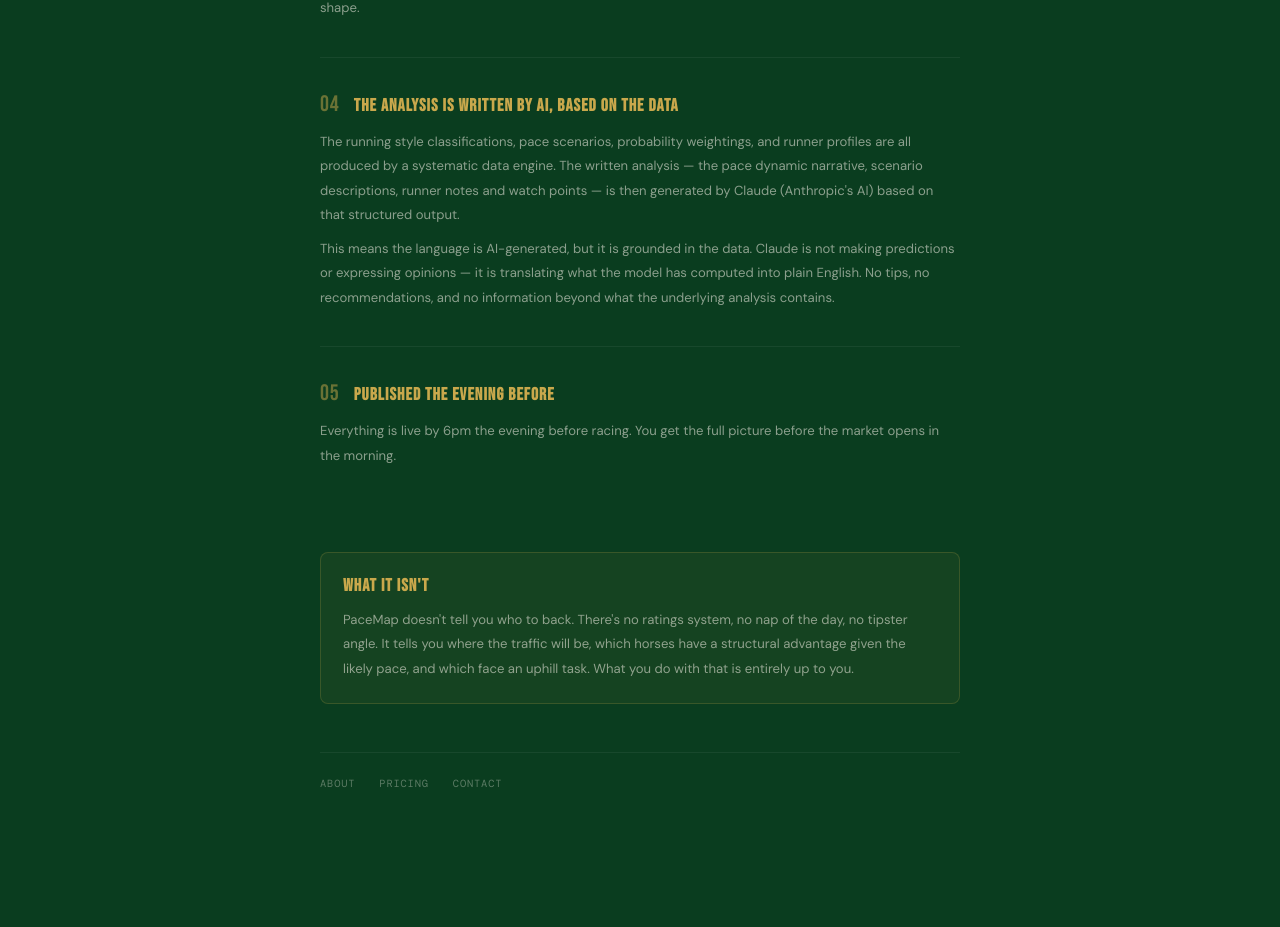
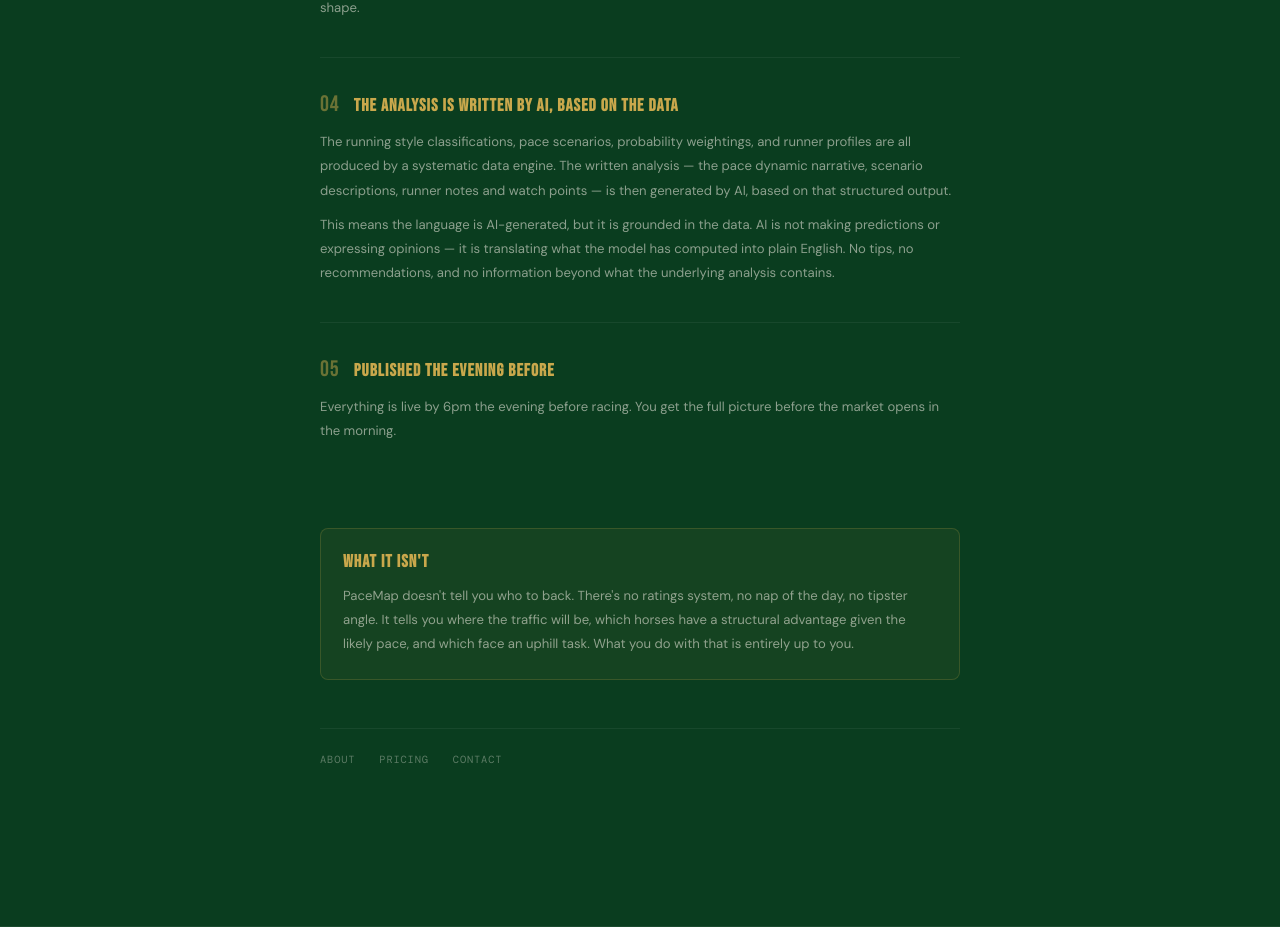
Before and after one commit to ppcjobber/clerk-authentication-starter, a Next.js app: page /how-it-works in a window 1280 px wide. Shown: the part 955-1882 px from the top of the page. Built offline with nearby package versions, Linux system fonts and the light colour scheme; no server answers; a web font is replaced by a local one.

Commit message:
Update page.tsx

```diff
--- a/app/how-it-works/page.tsx
+++ b/app/how-it-works/page.tsx
@@ -31,8 +31,8 @@ const steps = [
     number: "04",
     title: "The analysis is written by AI, based on the data",
     body: [
-      "The running style classifications, pace scenarios, probability weightings, and runner profiles are all produced by a systematic data engine. The written analysis — the pace dynamic narrative, scenario descriptions, runner notes and watch points — is then generated by Claude (Anthropic's AI) based on that structured output.",
-      "This means the language is AI-generated, but it is grounded in the data. Claude is not making predictions or expressing opinions — it is translating what the model has computed into plain English. No tips, no recommendations, and no information beyond what the underlying analysis contains.",
+      "The running style classifications, pace scenarios, probability weightings, and runner profiles are all produced by a systematic data engine. The written analysis — the pace dynamic narrative, scenario descriptions, runner notes and watch points — is then generated by AI, based on that structured output.",
+      "This means the language is AI-generated, but it is grounded in the data. AI is not making predictions or expressing opinions — it is translating what the model has computed into plain English. No tips, no recommendations, and no information beyond what the underlying analysis contains.",
     ],
   },
   {
```
